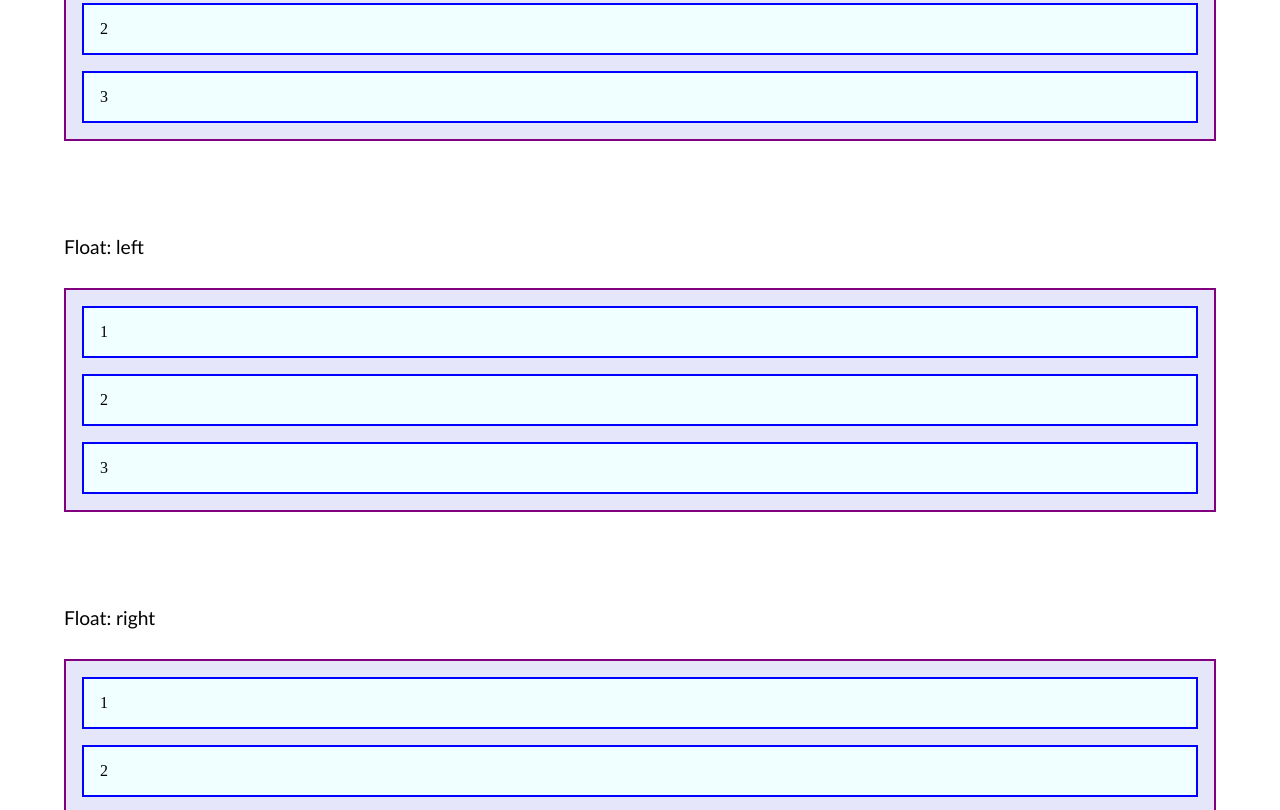
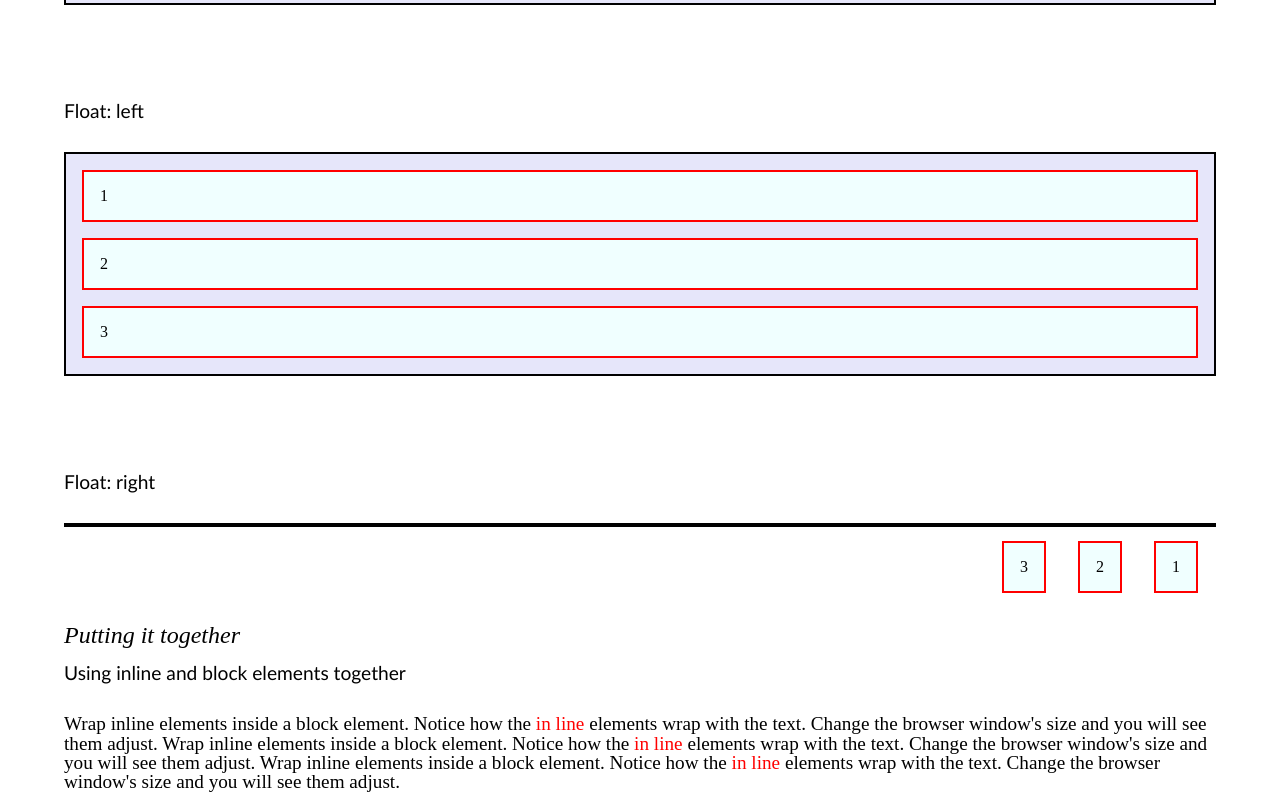
Before and after one commit to Aasmaaaaa/CLASS-04, a plain HTML site: page index.html in a window 1280 px wide. Shown: the part 1040-1850 px from the top of the page. Drawn offline with Linux system fonts and the light colour scheme.

Commit message:
changing style.css

```diff
--- a/style.css
+++ b/style.css
@@ -34,12 +34,12 @@ body > section {
 }
 
 section section {
-  border: 2px solid purple;
+  border: 2px solid black;
   background-color: lavender;
 }
 
 section section div {
-  border: 2px solid blue;
+  border: 2px solid red;
   background-color: azure;
   padding: 1rem;
   margin: 1rem;
@@ -52,3 +52,25 @@ section section div {
 .inline div {
   display: inline;
 }
+
+.inline-block div {
+  display: inline-block;
+}
+
+.float-right div {
+  float: right;
+}
+
+.together {
+  font-size: 1.2rem;
+}
+
+.span-inline {
+  color: red;
+}
+
+.clearfix::after {
+  content: "";
+  clear: both;
+  display: table;
+}
```
